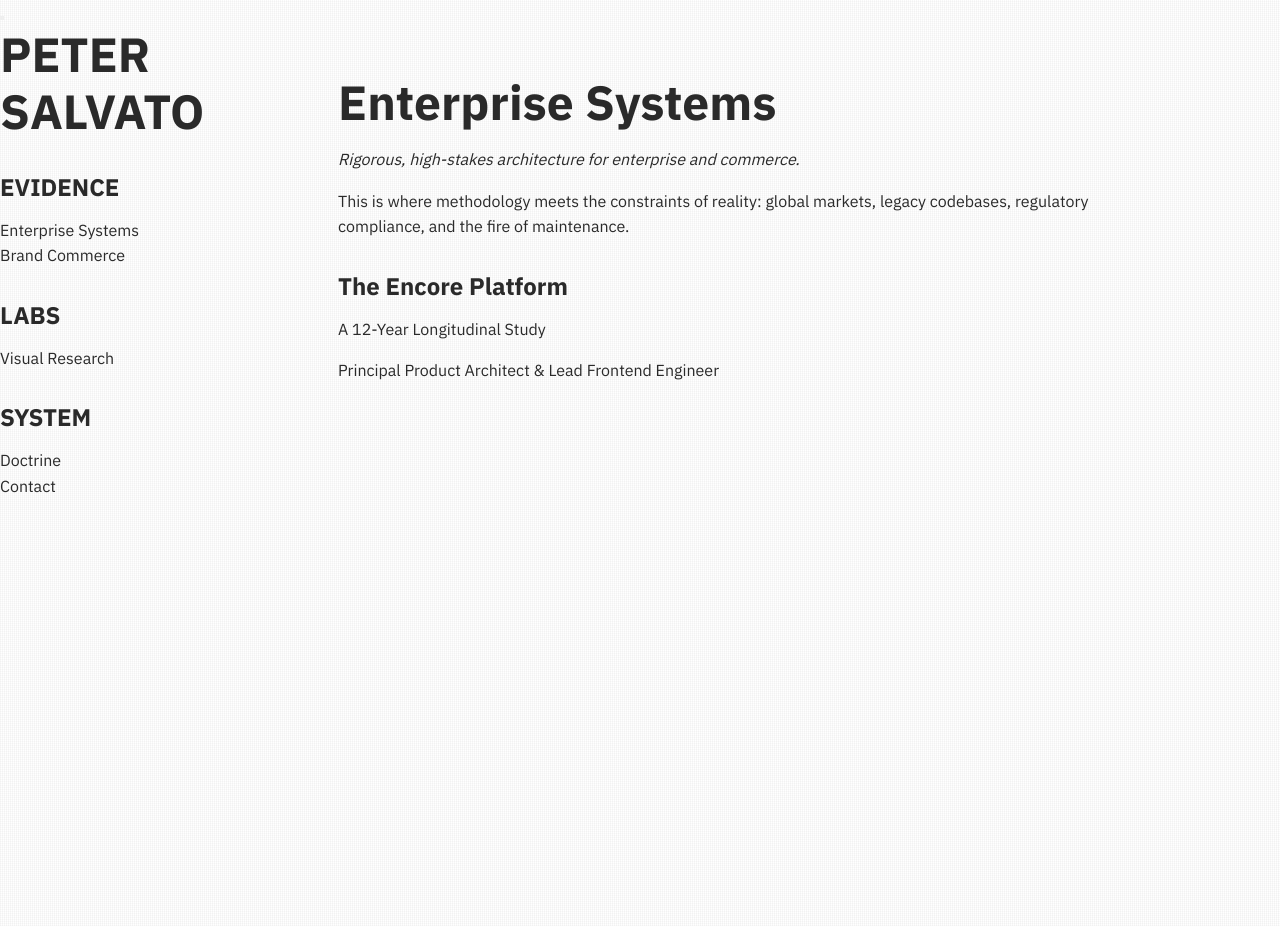
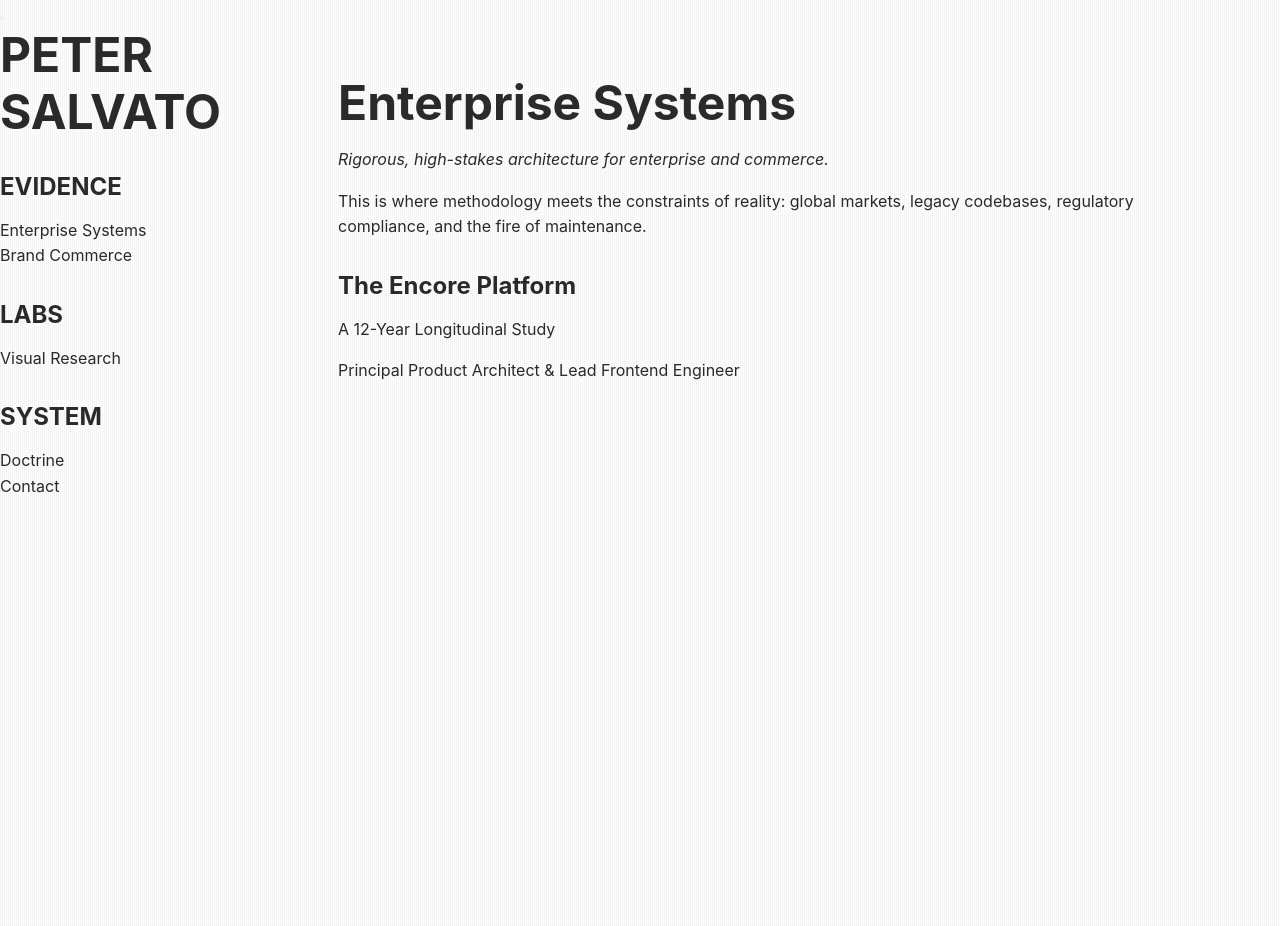
Before and after one commit to PeterSalvato/petersalvato-constellation, a Jekyll site: the page built from evidence/enterprise-systems/index.md, in a window 1280 px wide. Built offline with Jekyll 4.4.1, drawn with Linux system fonts in a browser that asks for light colours; some web fonts are replaced.

Commit message:
style: update default layout fonts to Helvetica Now and Space Mono

```diff
--- a/_layouts/default.html
+++ b/_layouts/default.html
@@ -6,10 +6,10 @@
     <title>{% if page.title %}{{ page.title }} | {% endif %}Peter Salvato</title>
     <meta name="description" content="{{ page.description | default: site.description }}">
 
-    <!-- Google Fonts -->
+    <!-- Google Fonts: Helvetica Now, Space Mono -->
     <link rel="preconnect" href="https://fonts.googleapis.com">
     <link rel="preconnect" href="https://fonts.gstatic.com" crossorigin>
-    <link href="https://fonts.googleapis.com/css2?family=IBM+Plex+Sans:wght@400;700&family=Courier+Prime:wght@400&display=swap" rel="stylesheet">
+    <link href="https://fonts.googleapis.com/css2?family=Helvetica+Now+Display:wght@400;700&family=Space+Mono:wght@400;700&display=swap" rel="stylesheet">
 
     <!-- Main Stylesheet -->
     <link rel="stylesheet" href="{{ '/assets/css/style.css' | relative_url }}">
```
